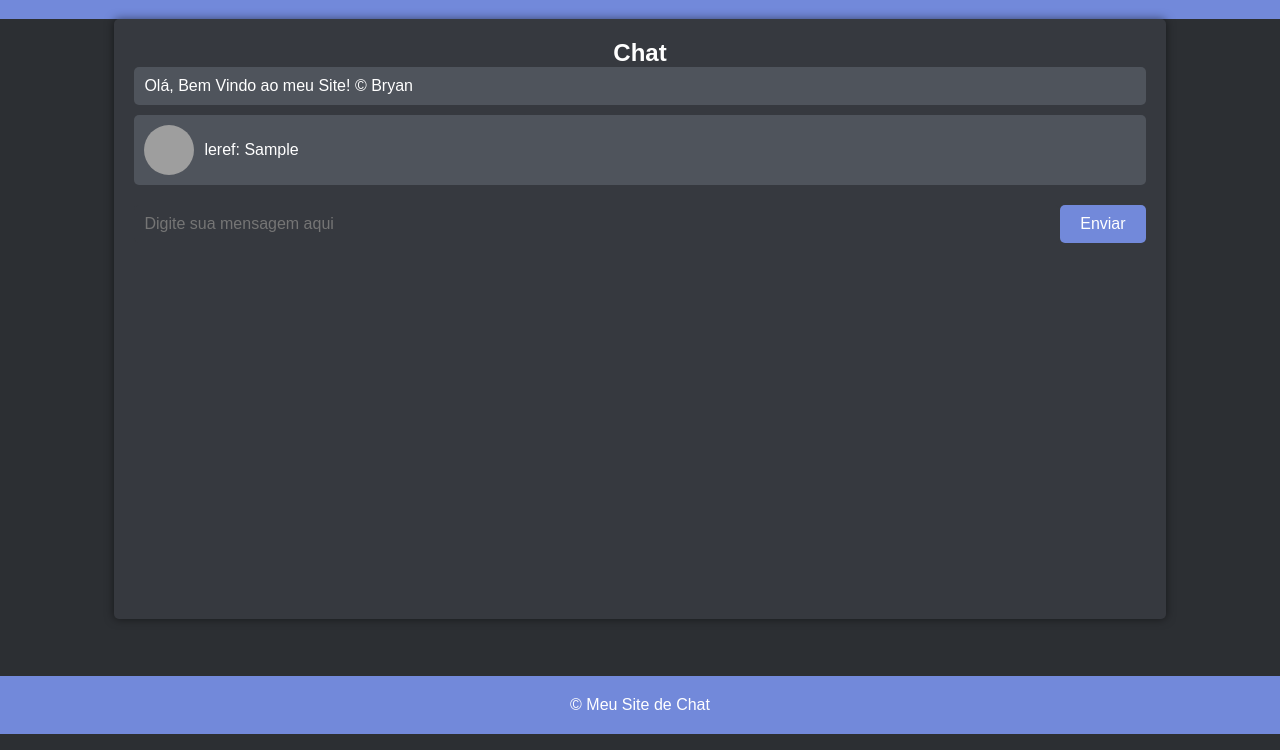
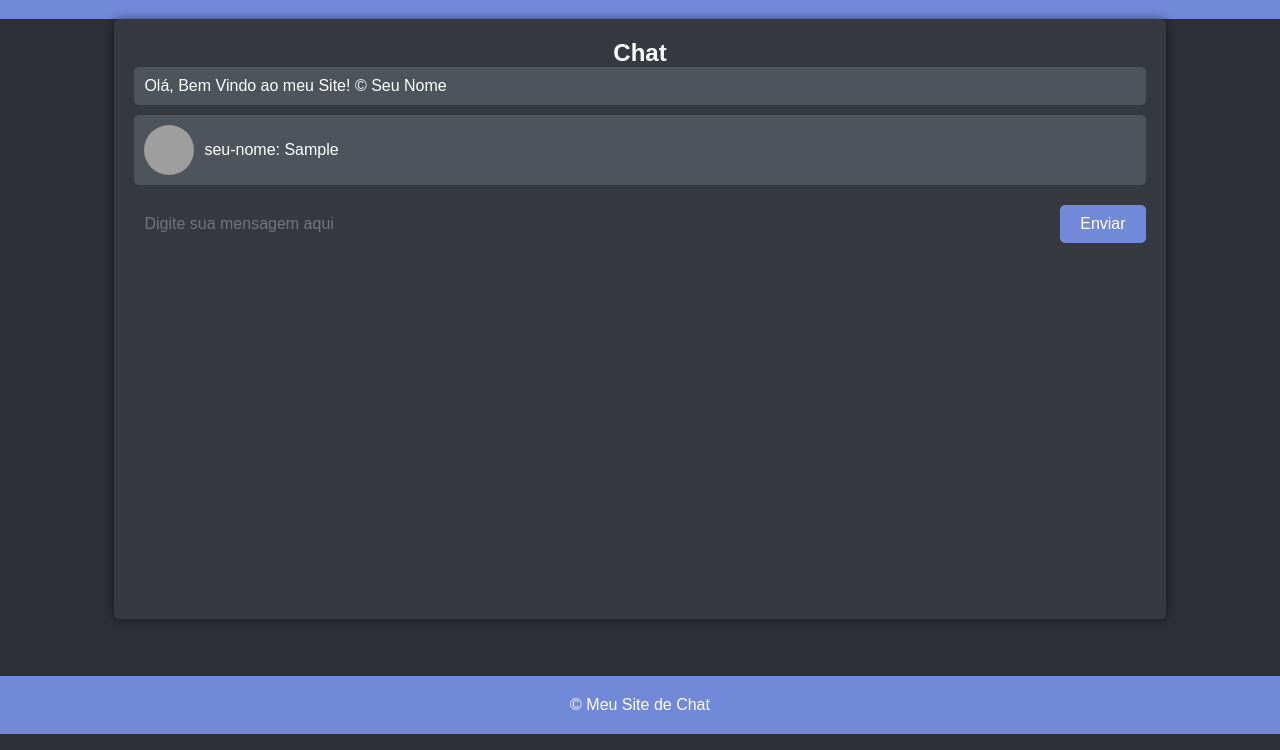
Before and after one commit to thx404/Site-Discord-Baseado-v2, a plain HTML site: page index.html in a window 1280 px wide. Both pictures are taken after typing "Sample" into the empty fields and a click on the button "Enviar". Shown: the part 66-816 px from the top of the page. Drawn offline with Linux system fonts and the light colour scheme; grey boxes are pictures that could not be loaded.

Commit message:
Update index.html

```diff
--- a/index.html
+++ b/index.html
@@ -11,7 +11,7 @@
     function adicionarMensagem() {
       // Pega a mensagem digitada pelo usuário
       const mensagem = document.querySelector("#formulario input[type='text']").value;
-      const nomeUsuario = "leref";
+      const nomeUsuario = "seu-nome";
       const avatar = "https://imgur.com/8nLFCVP.png";
       const botAvatar = "https://imgur.com/axQvJfv.png";
       const botNome = "Bot";
@@ -73,7 +73,7 @@
     <section id="chat">
       <h2>Chat</h2>
       <ul id="mensagens">
-        <li>Olá, Bem Vindo ao meu Site! &copy; Bryan</li>
+        <li>Olá, Bem Vindo ao meu Site! &copy; Seu Nome</li>
       </ul>
       <form id="formulario" onsubmit="return adicionarMensagem();">
         <input type="text" placeholder="Digite sua mensagem aqui">
```
